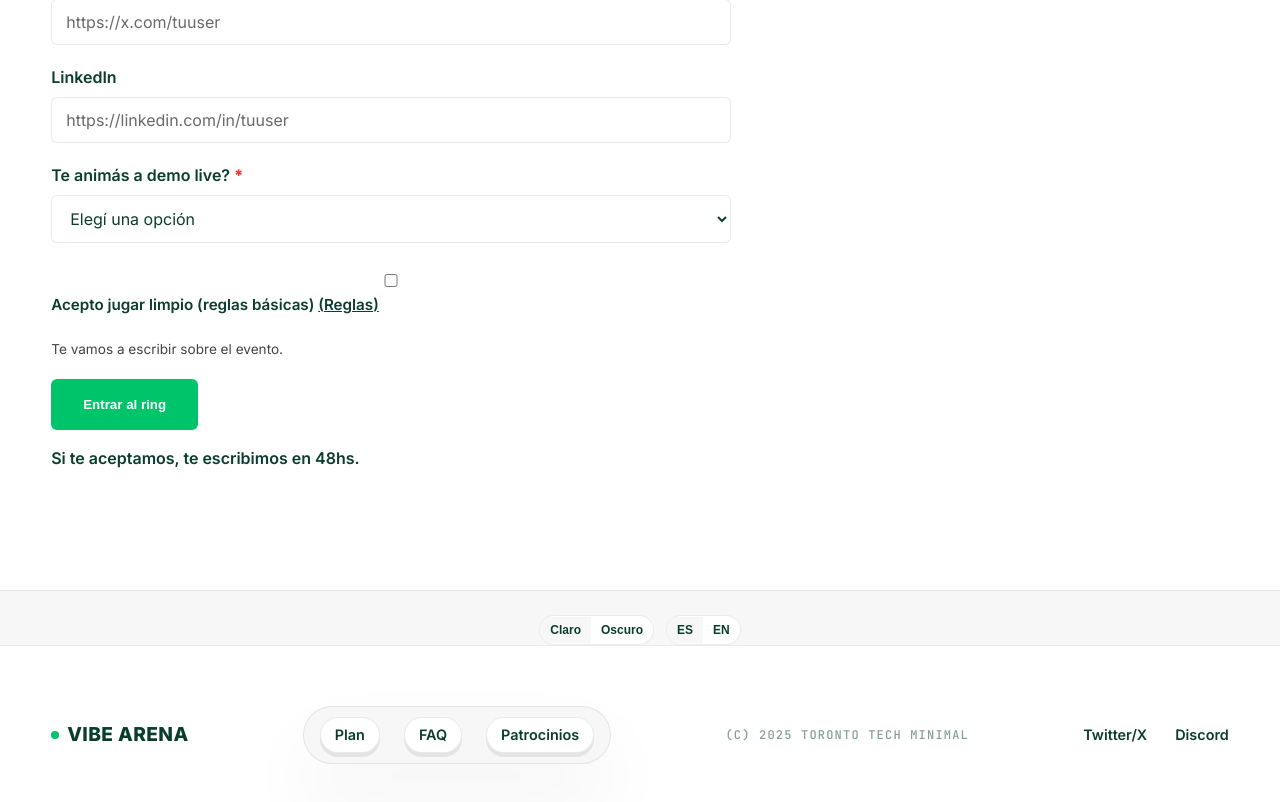
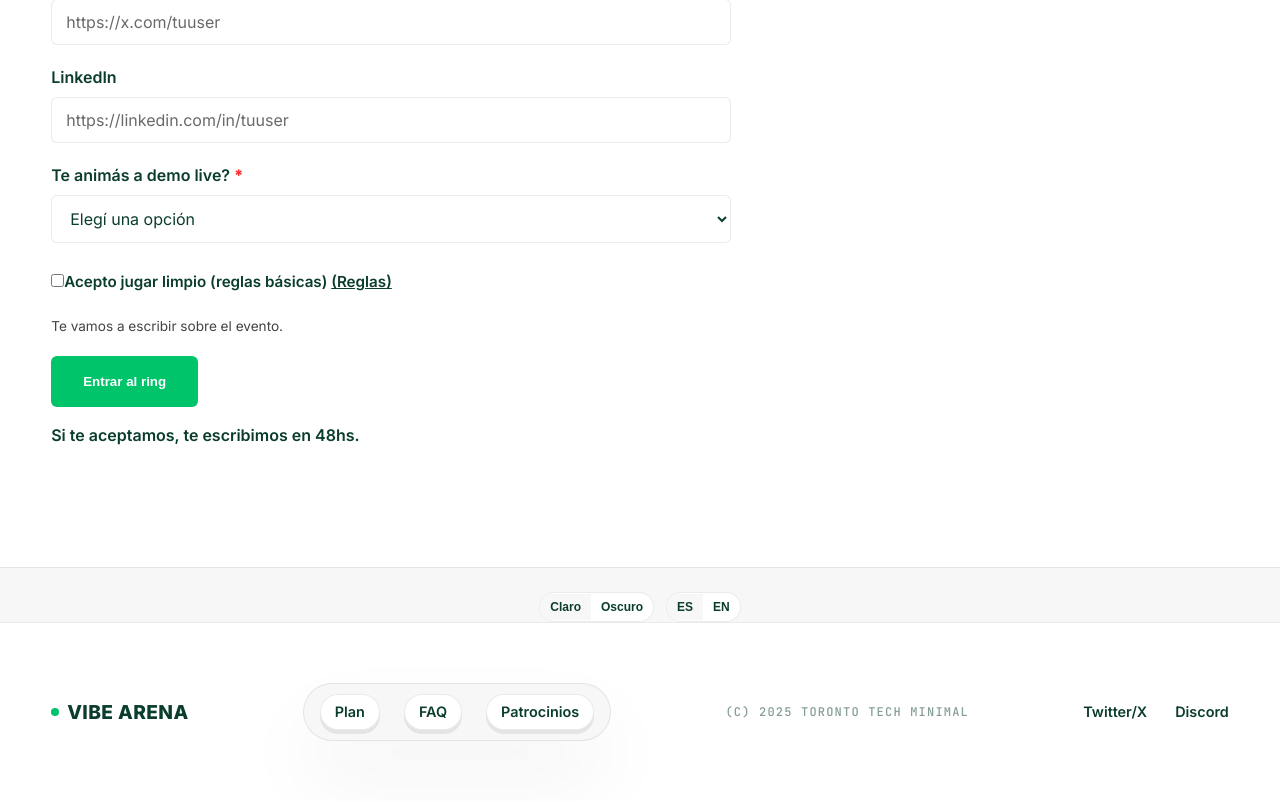
Before and after one commit to Oruga420/vibe_arena, a Next.js app: page /apply in a window 1280 px wide. Shown: the part 1346-2148 px from the top of the page. Built offline with nearby package versions, Linux system fonts and the light colour scheme.

Commit message:
Fix checkbox alignment in forms

```diff
--- a/app/globals.css
+++ b/app/globals.css
@@ -741,6 +741,13 @@ nav {
     font-size: 0.95rem;
 }
 
+.checkbox-item input[type="checkbox"] {
+    width: auto;
+    padding: 0;
+    margin: 2px 0 0;
+    flex: 0 0 auto;
+}
+
 .form-consent {
     font-size: 0.85rem;
     color: var(--text-muted);
```
